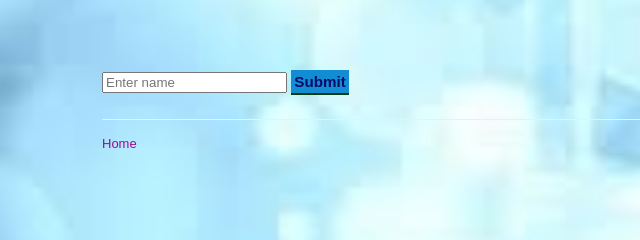
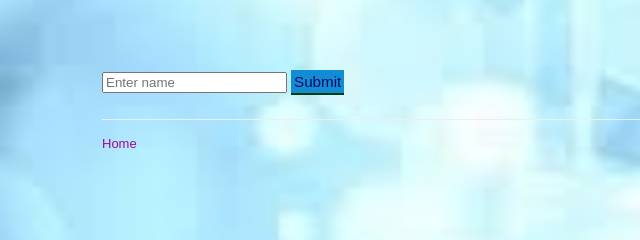
Before and after one commit to J-o-nathan/Maths-App2, a website: page public/addition.html in a window 1280 px wide. Shown: the part 345-585 px from the top of the page, 213-853 px from the left. Drawn offline with Linux system fonts and the light colour scheme.

Commit message:
button improvements 3

```diff
--- a/public/styles.css
+++ b/public/styles.css
@@ -130,8 +130,8 @@ a {
     margin-top: 2px;
     color: rgb(10, 10, 107);
     font-size: 0.95rem;
-    font-weight: 600;
-    padding: 0.18rem;
+    font-weight: 500;
+    padding: 0.16rem;
     transition: background .2s ease, color .2s ease;
   }
 
```
